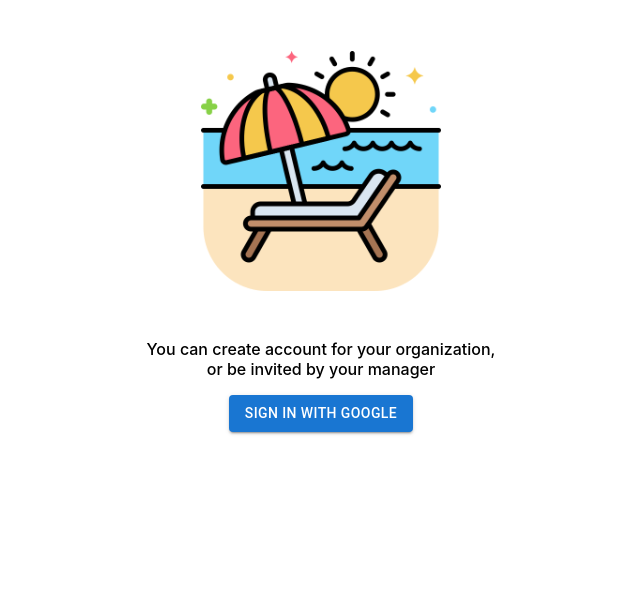
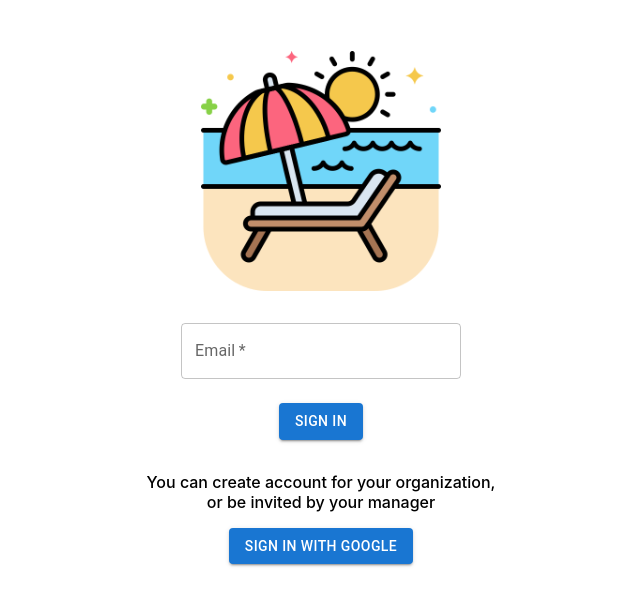
Before and after one commit to we5a/vacation-app, a React (Create React App) app in the folder front-end/: page /#/login in a window 1280 px wide. Shown: the top 606 px of the page, without its empty margins (319-959 px from the left). Built offline with nearby package versions, Linux system fonts and the light colour scheme; no server answers; the HTML template or start-up script is replaced by a standard one.

Commit message:
step1: implement user auth flow

```diff
--- a/front-end/src/pages/Login/Login.tsx
+++ b/front-end/src/pages/Login/Login.tsx
@@ -1,4 +1,4 @@
-import {type FC, useState } from "react";
+import { type FC, useState, useEffect } from "react";
 import TextField from "@mui/material/TextField";
 import Button from "@mui/material/Button";
 import { useNavigate } from "react-router-dom";
@@ -7,7 +7,8 @@ import Logo from "assets/images/vacation.png";
 import styles from "./Login.module.scss";
 import LoginWithGoogle from "./LoginWithGoogle";
 import { useAppDispatch } from "hooks/hooks";
-import { setUser } from "store/userSlice";
+import { UserInfo, setUser } from "store/userSlice";
+import { getUsers } from "services/api";
 
 const Login: FC = () => {
   const navigate = useNavigate();
@@ -15,26 +16,34 @@ const Login: FC = () => {
   const [email, setEmail] = useState("");
   const [password, setPassword] = useState("");
 
-  const handleSignIn = () => {
-    if (email && password) {
-      const user = {
-        id: "123",
-        name: "John Snow",
-        given_name: "John",
-        family_name: "Snow",
-        email,
+  useEffect(() => {
+    getUsers().then((res) => console.log(res));
+  }, []);
+
+  const handleSignIn = async () => {
+    if (!email) {
+      alert("Please enter email");
+      return;
+    }
+    const users = await getUsers();
+    const user = users.find((user: UserInfo) => user.email === email);
+    if (user) {
+      dispatch(setUser(user));
+      if (user.role === "MANAGER") {
+        navigate("/organization");
+      } else {
+        navigate("/dashboard");
       }
-      dispatch(setUser(user));
-      navigate("/dashboard");
+    } else {
+      alert("User not found");
     }
   };
 
   return (
     <div className={styles.login}>
       <img className={styles.logo} src={Logo} alt="logo" />
-      {/* functionality for POST MVP */}
 
-      {/* <TextField
+      <TextField
         className={styles.input}
         id="standard-email-input"
         label="Email"
@@ -44,7 +53,9 @@ const Login: FC = () => {
         onChange={(e: React.ChangeEvent<HTMLInputElement>) => {
           setEmail(e.target.value);
         }}
-      /> */}
+        required
+      />
+      {/* functionality for POST MVP */}
       {/* <TextField
         id="standard-password-input"
         className={styles.input}
@@ -57,12 +68,15 @@ const Login: FC = () => {
           setPassword(e.target.value);
         }}
       /> */}
-      {/* <div className={styles.buttons}>
+      <div className={styles.buttons}>
         <Button variant="contained" onClick={handleSignIn}>
           Sign In
         </Button>
-      </div> */}
-      <p className={styles.adviceLine}>You can create account for your organization, <br /> or be invited by your manager</p>
+      </div>
+      <p className={styles.adviceLine}>
+        You can create account for your organization, <br /> or be invited by
+        your manager
+      </p>
       <div className={styles.buttons}>
         <LoginWithGoogle />
       </div>
--- a/front-end/src/pages/Login/LoginWithGoogle.tsx
+++ b/front-end/src/pages/Login/LoginWithGoogle.tsx
@@ -1,6 +1,6 @@
 import { type FC } from "react";
 import Button from "@mui/material/Button";
-import { useGoogleLogin } from '@react-oauth/google';
+import { useGoogleLogin } from "@react-oauth/google";
 import { useNavigate } from "react-router-dom";
 import { setUser } from "store/userSlice";
 import { useAppDispatch } from "hooks/hooks";
@@ -9,16 +9,18 @@ const LoginWithGoogle: FC = () => {
   const navigate = useNavigate();
   const dispatch = useAppDispatch();
 
-  const onGoogleAuth =
-    (data: any) => {
-      const {access_token} = data;
+  const onGoogleAuth = (data: any) => {
+    const { access_token } = data;
     if (access_token) {
-        fetch(`https://www.googleapis.com/oauth2/v1/userinfo?access_token=${access_token}`, {
+      fetch(
+        `https://www.googleapis.com/oauth2/v1/userinfo?access_token=${access_token}`,
+        {
           headers: {
             Authorization: `Bearer ${access_token}`,
-            Accept: 'application/json'
-          }
-        })
+            Accept: "application/json",
+          },
+        },
+      )
         .then((res: any) => res.json())
         .then((data) => {
           console.info(data);
@@ -27,11 +29,11 @@ const LoginWithGoogle: FC = () => {
         })
         .catch((err: any) => console.log(err));
     }
-    }
+  };
 
   const login = useGoogleLogin({
     onSuccess: (codeResponse: any) => onGoogleAuth(codeResponse),
-    onError: (error) => console.log('Login Failed:', error)
+    onError: (error) => console.log("Login Failed:", error),
   });
 
   return (
--- /dev/null
+++ b/front-end/src/services/api.js
@@ -0,0 +1,7 @@
+const BASE_API_URL = "http://localhost:8010/proxy/vacationManagement";
+
+export const getUsers = async () => {
+  const response = await fetch(`${BASE_API_URL}/users`);
+  const result = await response.json();
+  return result._embedded.users;
+};
--- a/front-end/src/store/userSlice.ts
+++ b/front-end/src/store/userSlice.ts
@@ -1,6 +1,6 @@
 import { createSlice } from "@reduxjs/toolkit";
 import { PayloadAction } from "@reduxjs/toolkit";
-interface UserInfo {
+export interface UserInfo {
   id: string;
   name: string,
   given_name: string;
```
Lines whose indentation alone changed are shown as unchanged.
